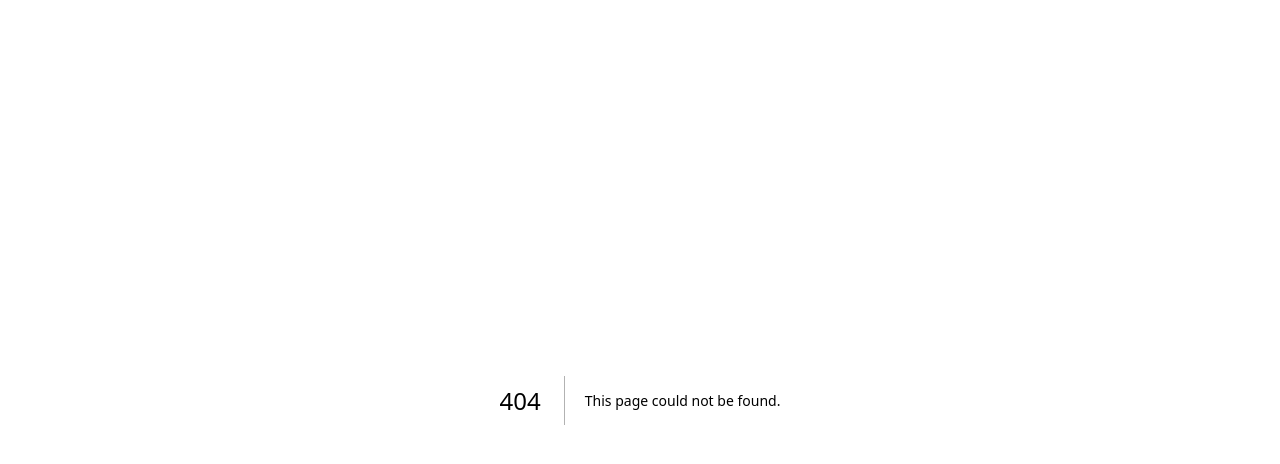
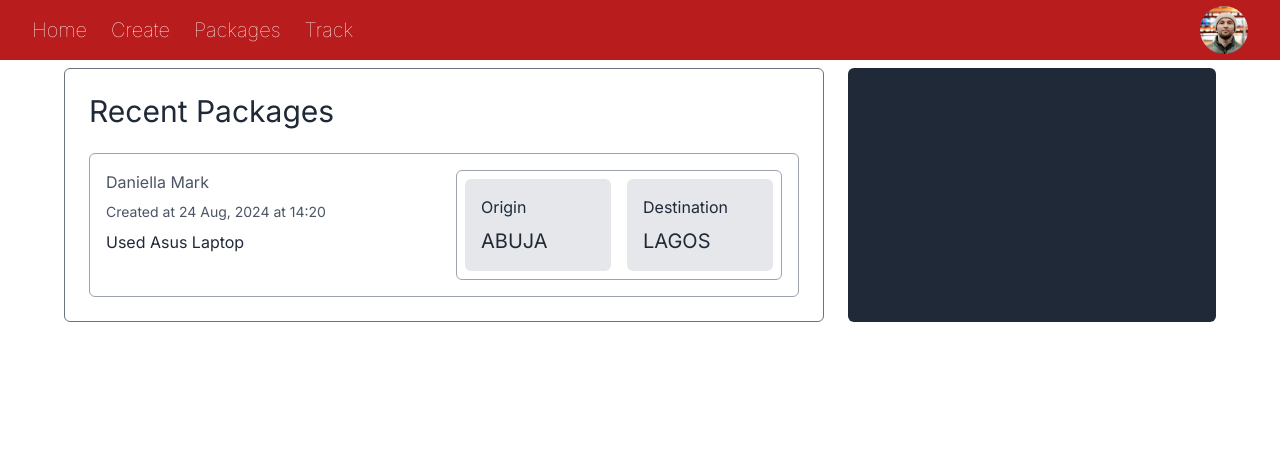
Before and after one commit to daniellaziti/earlycodeloistics, a Next.js app: page /admin/packages in a window 1280 px wide. Before the commit this address had no page. Shown: the top 464 px of the page. Built offline with nearby package versions, Linux system fonts and the light colour scheme; no server answers.

Commit message:
packages page

```diff
--- /dev/null
+++ b/app/admin/packages/page.js
@@ -0,0 +1,44 @@
+"use client"
+import { useState,useEffect } from "react";
+import { db } from "@/lib/firebase.lib";
+import { onSnapshot,collection,query,orderBy,limit } from "firebase/firestore";
+
+export default function Packages () {
+    const [packages,setPackages] = useState([]);
+
+    useEffect(() => {},[])
+
+    return (
+        <section className="pt-[68px] grid grid-cols-3 gap-6 py-12 px-8 md:px-12 lg:px-16">
+            <article className="col-span-2 border border-gray-500 rounded-md p-6">
+                <h2 className="text-3xl text-gray-800 mb-6">Recent Packages</h2>
+
+                <div className="grid grid-cols-2 gap-6 border border-gray-400 p-4 rounded-md cursor-pointer">
+                    <p className="flex flex-col gap-2">
+                        <span className="text-md text-gray-600">Daniella Mark</span>
+                        <span className="text-sm text-gray-600">Created at 24 Aug, 2024 at 14:20</span>
+                        <span className="text-md text-gray-800">Used Asus Laptop</span>
+                    </p>
+
+                    <blockquote className="grid grid-cols-2 gap-4 border border-gray-400 p-2 rounded-md">
+                    <p className="flex flex-col gap-2 p-4 bg-gray-200 rounded-md">
+                        <span className="text-gray-800 text-md">Origin</span>
+                        <span className="text-gray-800 text-xl uppercase">Abuja</span>
+                    </p>
+                    <p className="flex flex-col gap-2 p-4 bg-gray-200 rounded-md">
+                        <span className="text-gray-800 text-md">Destination</span>
+                        <span className="text-gray-800 text-xl uppercase">Lagos</span>
+                    </p>
+
+
+                    </blockquote>
+                </div>
+            </article>
+
+            <aside className="bg-gray-800 rounded-md p-6">
+                {/* when a package is clicked, the detail will show here */}
+            </aside>
+
+        </section>
+    )
+}
--- /dev/null
+++ b/app/admin/profile/page.js
@@ -0,0 +1,5 @@
+export default function Profile () {
+    return (
+
+    )
+}
--- a/app/layout.js
+++ b/app/layout.js
@@ -1,5 +1,6 @@
 import { Inter } from "next/font/google";
 import "./globals.css";
+import { AppWrapper } from "@/components/AppWrapper";
 
 const inter = Inter({ subsets: ["latin"] });
 
@@ -11,7 +12,9 @@ export const metadata = {
 export default function RootLayout({ children }) {
   return (
     <html lang="en">
-      <body className={inter.className}>{children}</body>
+      <body className={inter.className}>
+        <AppWrapper>{children}</AppWrapper>
+        </body>
     </html>
   );
 }
--- /dev/null
+++ b/components/AdminNavBar.js
@@ -0,0 +1,29 @@
+import Image from "next/image";
+import Link from "next/link";
+
+export default function AdminNav () {
+    return (
+        <nav className="h-[60px] fixed top-0 right-0 left-0 flex flex-row justify-between items-center bg-red-700 px-4 md:px-8">
+            <ul className="flex flex-row items-center gap-6">
+                <li className="py-1 hover:border-b-2 hover:border-white">
+                    <Link className="text-xl text-white font-thin" href="/admin">Home</Link>
+                </li>
+                <li className="py-1 hover:border-b-2 hover:border-white">
+                    <Link className="text-xl text-white font-thin" href="/admin/create">Create</Link>
+                </li>
+                <li className="py-1 hover:border-b-2 hover:border-white">
+                    <Link className="text-xl text-white font-thin" href="/admin/packages">Packages</Link>
+                </li>
+                <li className="py-1 hover:border-b-2 hover:border-white">
+                    <Link className="text-xl text-white font-thin" href="/admin/track">Track</Link>
+                </li>
+            </ul>
+
+            <div>
+                <Link href="/admin/profile">
+                    <Image className="rounded-full" width={48} height={48} src="/sample_user.jpg" alt="profile image"/>
+                </Link>
+            </div>
+        </nav>
+    )
+}
--- /dev/null
+++ b/components/AppWrapper.js
@@ -0,0 +1,15 @@
+"use client"
+import { usePathname } from "next/navigation";
+import AdminNav from "@/components/AdminNavBar";
+
+export function AppWrapper ({children}) {
+    const path = usePathname();
+    const subRoute = path.split("/")[1];
+
+    return (
+        <>
+        {subRoute == "admin" ? <AdminNav/> : null}
+        {children}
+        </>
+    )
+}
```
Also changed, not shown: public/sample_user.jpg (added).
